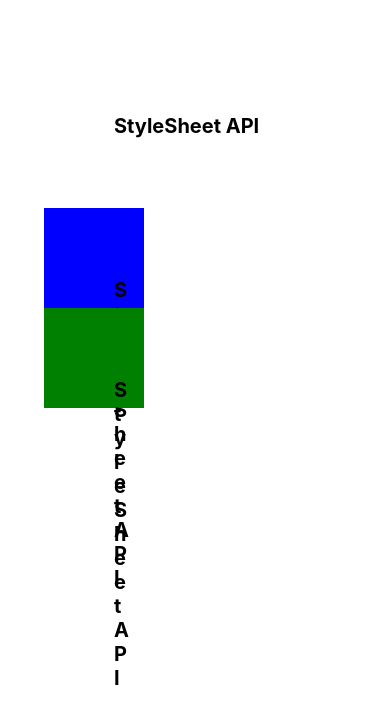
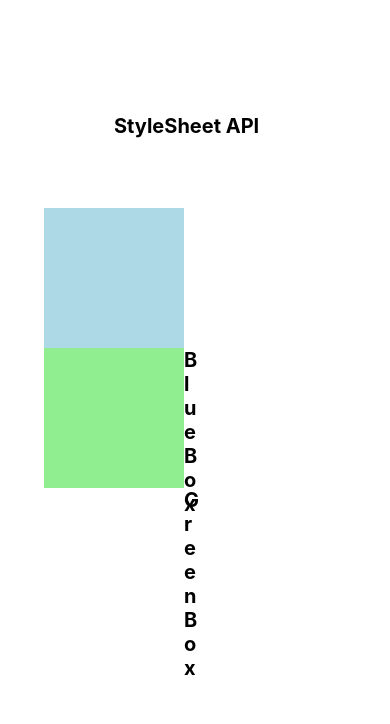
Before and after one commit to TimiMaliki/React-naive, a React Native app in the folder Tutorial/CoreComponents/: screen / in a window 390 px wide. Shown: the top 724 px of the page. Built offline with nearby package versions, Linux system fonts and the light colour scheme.

Commit message:
tutotial : stylesheet api

```diff
--- a/Tutorial/CoreComponents/App.js
+++ b/Tutorial/CoreComponents/App.js
@@ -7,7 +7,6 @@ import {
 
 
 export const styles = StyleSheet.create({
-
   container:{
       flex:1,
       padding:44,
@@ -15,17 +14,22 @@ export const styles = StyleSheet.create({
   text: {
     padding:70,
     fontSize: 20,
-    fontWeight: "bold"
+    fontWeight: "bold",
+    color: "black",
   },
   bluebox:{
     width: 100,
     height: 100,
-    backgroundColor: "blue"
+    backgroundColor: "lightblue",
+    color: "black",
+    padding:70,
   },
    greenbox:{
     width: 100,
     height: 100,
-    backgroundColor: "green"
+    backgroundColor: "lightgreen",
+    color: "black",
+    padding:70,
   },
 
 });
@@ -39,15 +43,11 @@ export default function App() {
        </Text>
 
        <View style={styles.bluebox}>
-         <Text style={styles.text}>
-        StyleSheet API
-       </Text>
+      <Text style={styles.text}>BlueBox</Text>
        </View>
 
       <View style={styles.greenbox}>
-         <Text style={styles.text}>
-        StyleSheet API
-       </Text>
+       <Text style={styles.text}>GreenBox</Text>
        </View>
 
 
```
